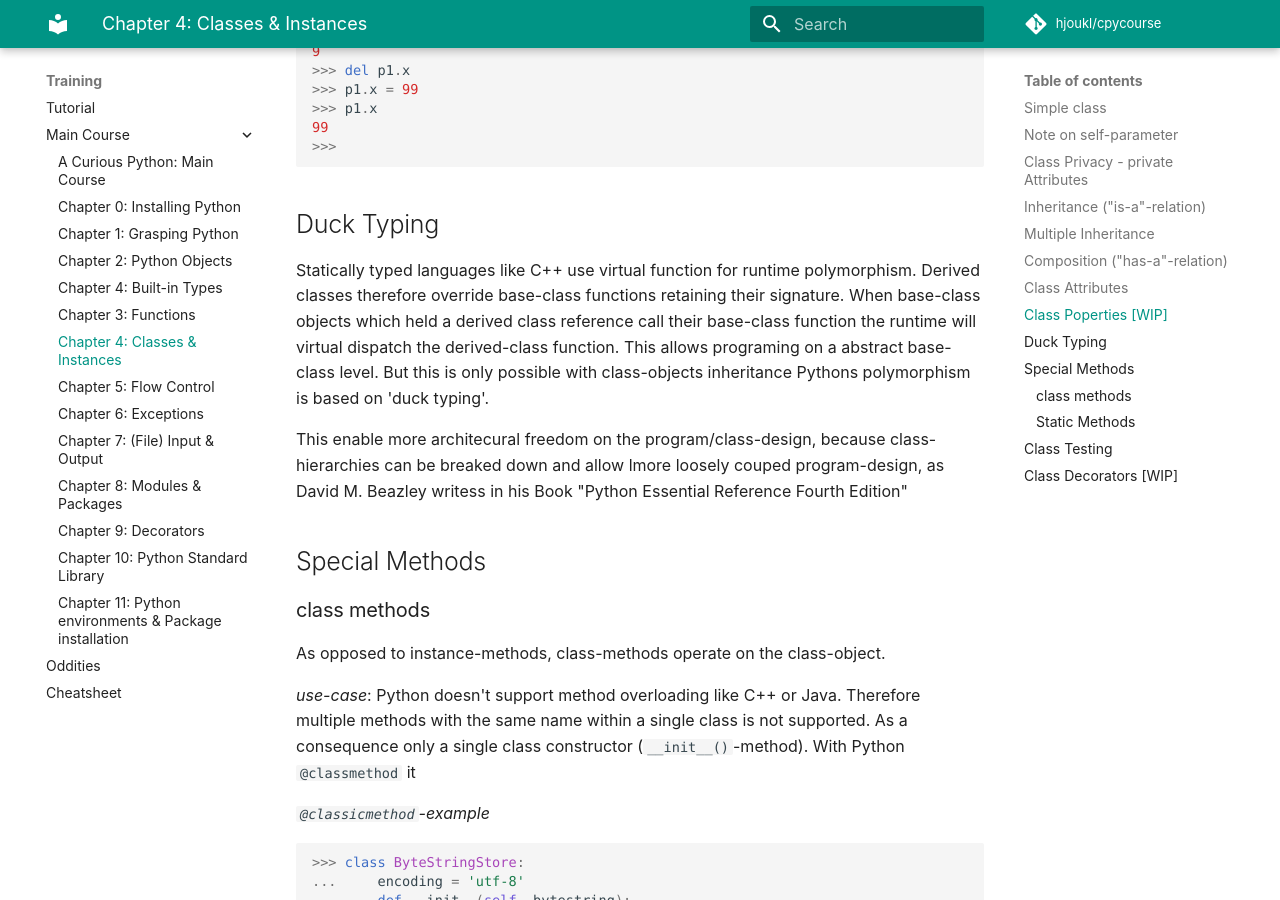
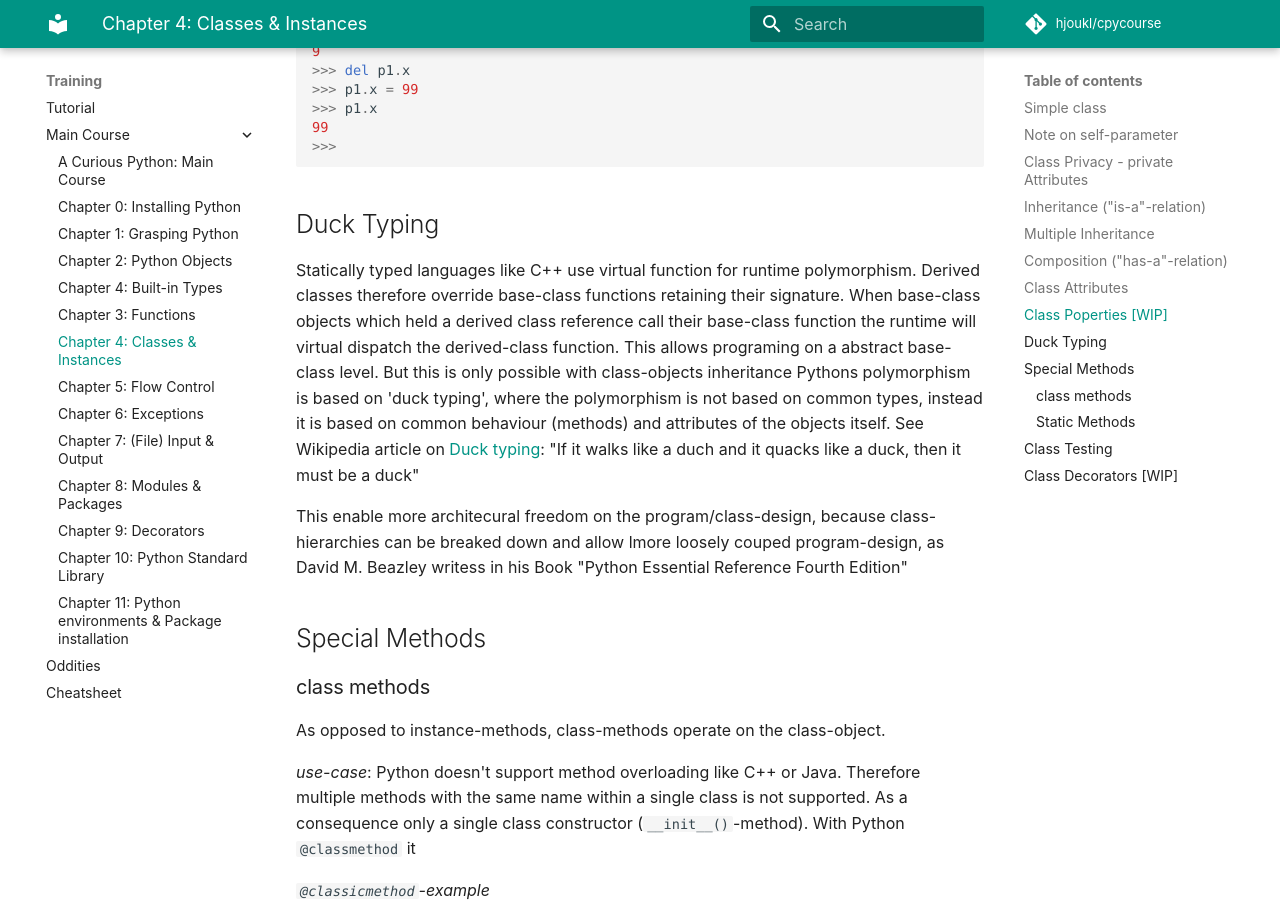
Before and after one commit to rkluger68/cpycourse, an MkDocs documentation site: the page built from docs/training/main-course/classes-instances.md, in a window 1280 px wide and 900 px high, scrolled down 7581 px. Built offline with MkDocs 1.6.1 and Material for MkDocs 9.7.7, drawn with Linux system fonts in a browser that asks for light colours; comment, search, counter and statistics services are not loaded.

Commit message:
Update classes-instances.md

```diff
--- a/docs/training/main-course/classes-instances.md
+++ b/docs/training/main-course/classes-instances.md
@@ -349,7 +349,7 @@ usage
 
 Statically typed languages like C++ use virtual function for runtime polymorphism. Derived classes therefore override base-class functions retaining their signature. When base-class objects which held a derived class reference call their base-class function the runtime will virtual dispatch the derived-class function.
 This allows programing on a abstract base-class level. But this is only possible with class-objects inheritance
-Pythons polymorphism is based on 'duck typing'.
+Pythons polymorphism is based on 'duck typing', where the polymorphism is not based on common types, instead it is based on common behaviour (methods) and attributes of the objects itself. See Wikipedia article on [Duck typing](https://en.wikipedia.org/wiki/Duck_typing): "If it walks like a duch and it quacks like a duck, then it must be a duck"
 
 This enable more architecural freedom on the program/class-design, because class-hierarchies can be breaked down and allow lmore loosely couped program-design, as David M. Beazley writess in his Book "Python Essential Reference Fourth Edition"
 
```
